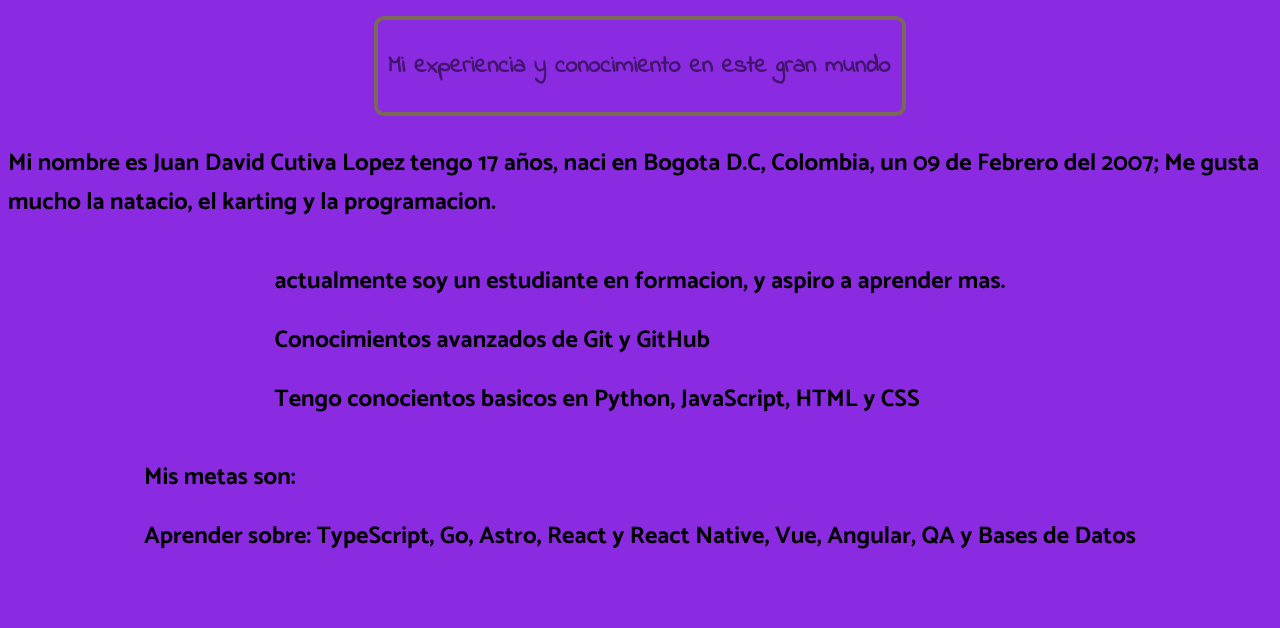
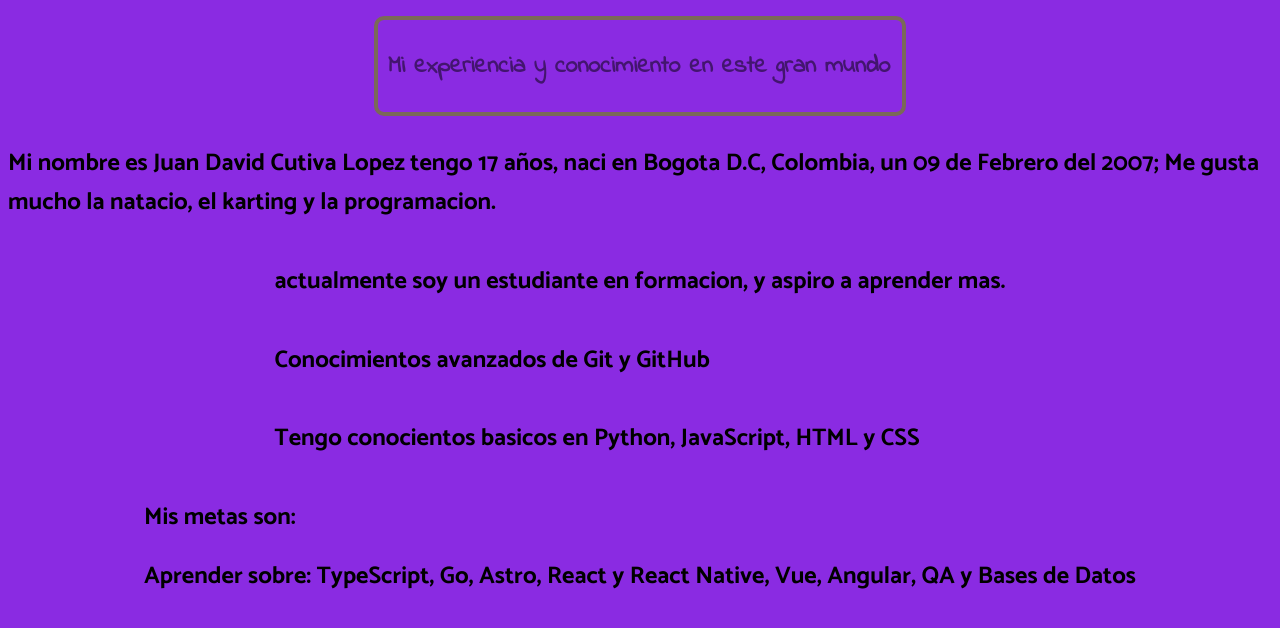
Before and after one commit to Juan-Cutiva/portafolio, a website built with Vite: page index.html in a window 1280 px wide. Built offline with nearby package versions, Linux system fonts and the light colour scheme.

Commit message:
PrimerCommit

```diff
--- a/style.css
+++ b/style.css
@@ -32,10 +32,10 @@ body {
     align-items: center;
 }
 
-/* #conocimientos{
+#conocimientos{
     display: flex;
-    align-items: center;
-} */
+    flex-direction: column;
+}
 
 #metas{
     display: flex;
```
